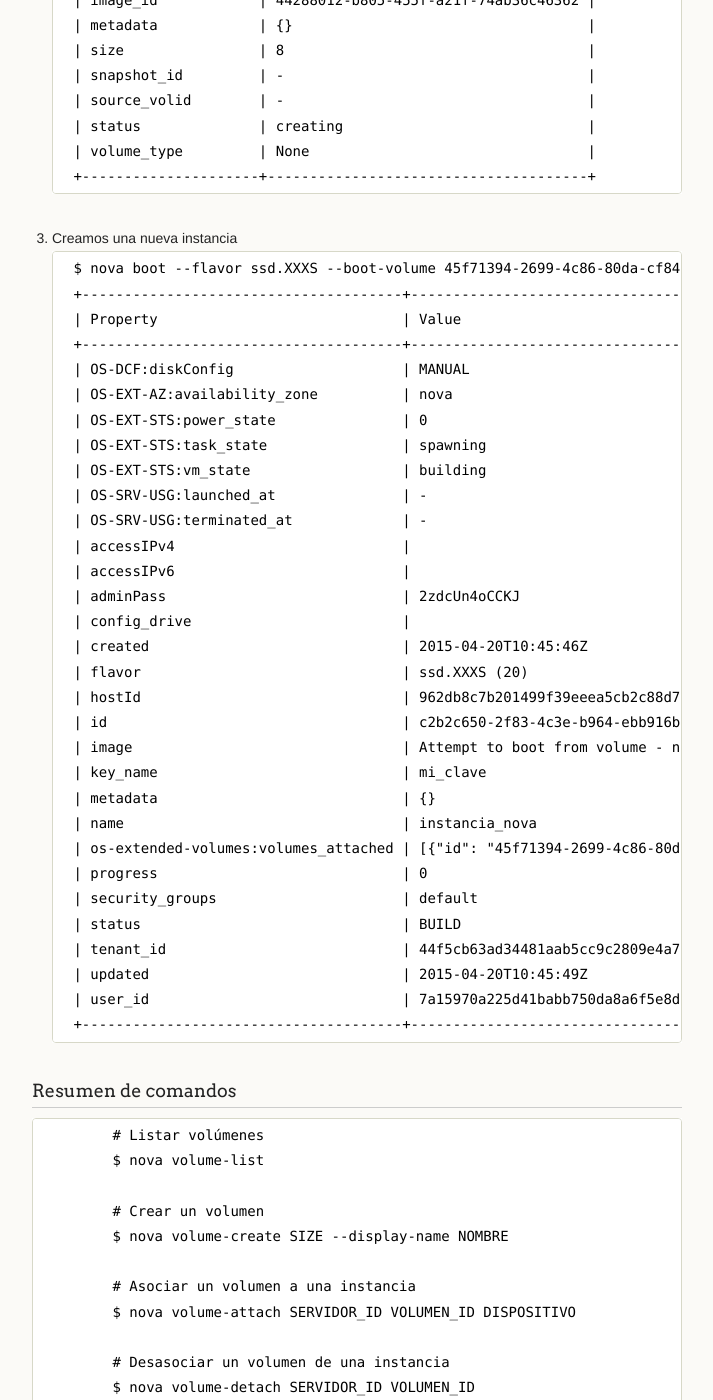
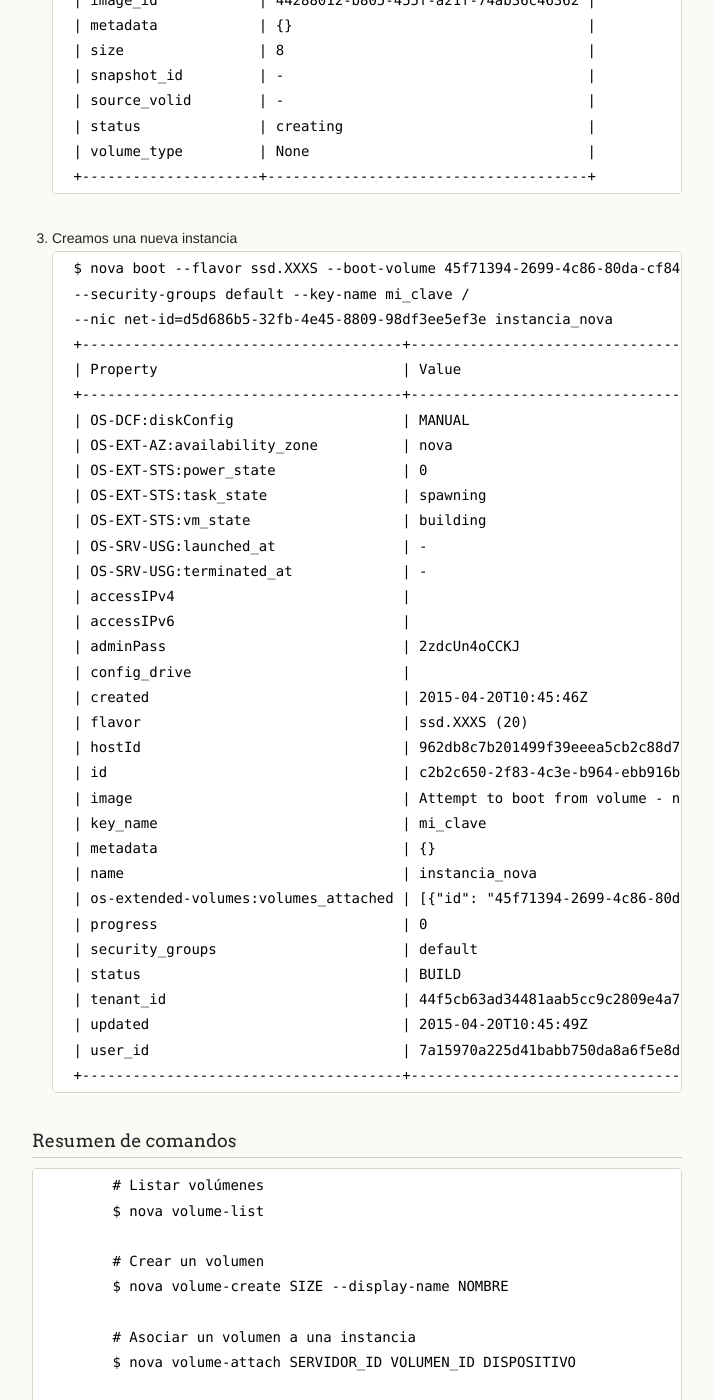
Before and after one commit to iesgn/cloud2, a Jekyll site: the page built from curso/u5/volumen.md, in a window 1280 px wide and 1400 px high, scrolled down 1972 px. Shown: the whole window, without its empty margins (278-991 px from the left). Built offline with Jekyll 4.4.1, drawn with Linux system fonts in a browser that asks for light colours.

Commit message:
Corrección menor

```diff
--- a/curso/u5/volumen.md
+++ b/curso/u5/volumen.md
@@ -96,7 +96,9 @@ nuestro sistema:
 
 3. Creamos una nueva instancia
 
-		$ nova boot --flavor ssd.XXXS --boot-volume 45f71394-2699-4c86-80da-cf8490f5a6c5 --security-groups default --key-name mi_clave --nic net-id=d5d686b5-32fb-4e45-8809-98df3ee5ef3e instancia_nova
+		$ nova boot --flavor ssd.XXXS --boot-volume 45f71394-2699-4c86-80da-cf8490f5a6c5 /
+		--security-groups default --key-name mi_clave /
+		--nic net-id=d5d686b5-32fb-4e45-8809-98df3ee5ef3e instancia_nova
 		+--------------------------------------+----------------------------------------------------------+
 		| Property                             | Value                                                    |
 		+--------------------------------------+----------------------------------------------------------+
```
